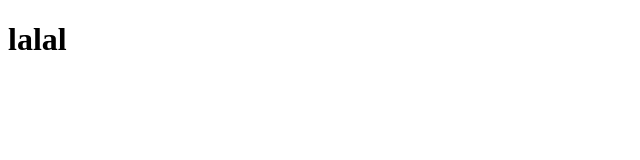
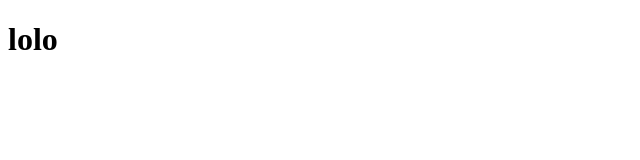
Before and after one commit to alexrysukhin/git-client-test, a plain HTML site: page index.html in a window 1280 px wide. Shown: the full height of the page, 0-640 px from the left. Drawn offline with Linux system fonts and the light colour scheme.

Commit message:
new lololo

```diff
--- a/index.html
+++ b/index.html
@@ -7,6 +7,6 @@
     <title>Document</title>
 </head>
 <body>
-    <h1>lalal</h1>
+    <h1>lolo</h1>
 </body>
 </html>
```
